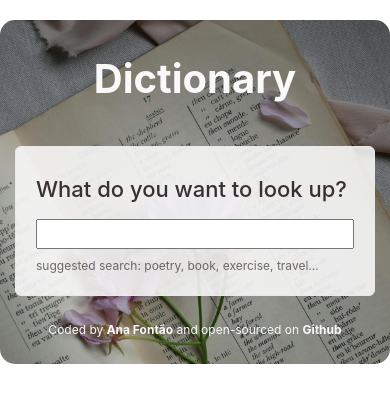
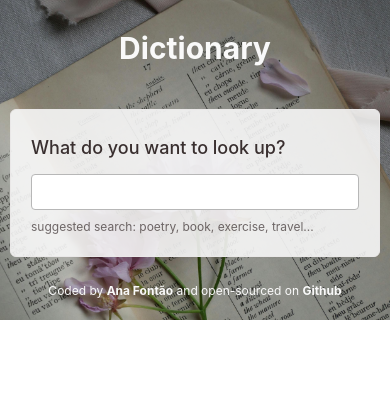
Before and after one commit to aifontao/dictionary-react-app, a React (Create React App) app: page / in a window 390 px wide. Shown: the top 402 px of the page. Built offline with nearby package versions, Linux system fonts and the light colour scheme.

Commit message:
Made the app responsive and improved the CSS

```diff
--- a/src/App.css
+++ b/src/App.css
@@ -1,19 +1,19 @@
 .App {
   background-image: linear-gradient(rgba(0, 0, 0, 0), rgba(0, 0, 0, 0)),
     url(./dictionary.jpg);
-  background-size: cover;
   background-position: center;
   background-repeat: no-repeat;
+  background-size: cover;
   border-radius: 15px;
+  color: #392f2f;
   margin: 20px auto;
-  max-width: 600px;
-  padding: 15px 15px;
-  color: #392f2f;
+  max-width: 800px;
+  padding: 15px 20px;
 }
 
 .App .container {
+  margin: 0 auto;
   padding: 0;
-  margin: 0 auto;
 }
 
 .App header {
@@ -40,3 +40,25 @@
 .App footer a:hover {
   color: #a1c9cde3;
 }
+
+@media (max-width: 800px) {
+  .App {
+    max-width: 600px;
+  }
+}
+@media (max-width: 600px) {
+  .App {
+    border-radius: 0;
+    margin: 0 auto;
+    padding: 10px;
+  }
+  .App h1 {
+    font-size: 30px;
+  }
+  .App h2 {
+    font-size: 25px;
+  }
+  .App h3 {
+    font-size: 18px;
+  }
+}
--- a/src/Dictionary.css
+++ b/src/Dictionary.css
@@ -7,6 +7,9 @@
 }
 
 .Dictionary input {
+  border: 1px solid rgb(183, 183, 183);
+  border-radius: 4px;
+  padding: 5px;
   width: 100%;
 }
 
--- a/src/Meaning.css
+++ b/src/Meaning.css
@@ -1,17 +1,17 @@
 .Meaning h3 {
+  font-weight: 700;
   margin-bottom: 0;
-  font-weight: 700;
 }
 
 .Meaning .definition {
   color: #685454;
+  font-size: 15px;
   line-height: 1.8;
-  font-size: 15px;
   margin-top: 10px;
 }
 .Meaning .example {
   color: #a7b99e;
   line-height: 1.8;
+  font-size: 14px;
   font-style: italic;
-  font-size: 14px;
 }
--- a/src/Phonetics.css
+++ b/src/Phonetics.css
@@ -19,7 +19,3 @@
   background-color: rgb(149, 143, 143);
   color: rgb(234, 232, 232);
 }
-
-.Phonetics.Faban {
-  color: red;
-}
--- a/src/Synonyms.css
+++ b/src/Synonyms.css
@@ -1,7 +1,7 @@
 .Synonyms {
+  color: #89b9bde3;
+  font-size: 14px;
   margin: 12px 0 30px;
-  font-size: 14px;
-  color: #89b9bde3;
 }
 
 .Synonyms span {
--- a/src/index.css
+++ b/src/index.css
@@ -1,13 +1,13 @@
 body {
+  font-family: -apple-system, BlinkMacSystemFont, "Segoe UI", "Roboto", "Oxygen",
+    "Ubuntu", "Cantarell", "Fira Sans", "Droid Sans", "Helvetica Neue",
+    sans-serif;
   margin: 0;
-  font-family: -apple-system, BlinkMacSystemFont, 'Segoe UI', 'Roboto', 'Oxygen',
-    'Ubuntu', 'Cantarell', 'Fira Sans', 'Droid Sans', 'Helvetica Neue',
-    sans-serif;
   -webkit-font-smoothing: antialiased;
   -moz-osx-font-smoothing: grayscale;
 }
 
 code {
-  font-family: source-code-pro, Menlo, Monaco, Consolas, 'Courier New',
+  font-family: source-code-pro, Menlo, Monaco, Consolas, "Courier New",
     monospace;
 }
```
